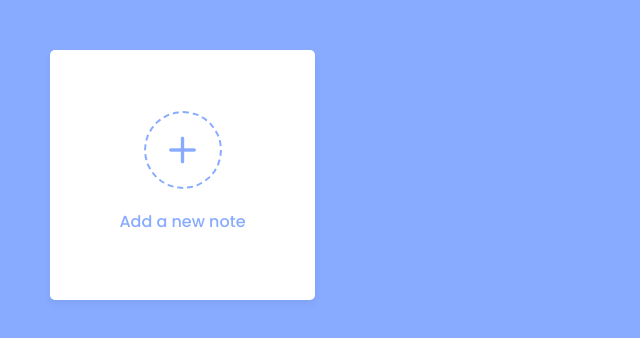
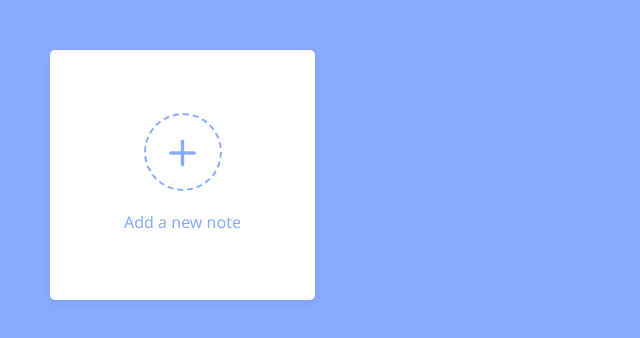
Before and after one commit to tarunurlana/NOTES-APP, a plain HTML site: page index.html in a window 1280 px wide. Shown: the full height of the page, 0-640 px from the left. Drawn offline with nearby package versions, Linux system fonts and the light colour scheme.

Commit message:
Update style.css

```diff
--- a/style.css
+++ b/style.css
@@ -1,10 +1,9 @@
 
-@import url('https://fonts.googleapis.com/css2?family=Poppins:wght@400;500;600;700&display=swap');
 *{
   margin: 0;
   padding: 0;
   box-sizing: border-box;
-  font-family: 'Poppins', sans-serif;
+  font-family: 'Segoe UI', Tahoma, Geneva, Verdana, sans-serif;
 }
 body{
   background: #88ABFF;
```
